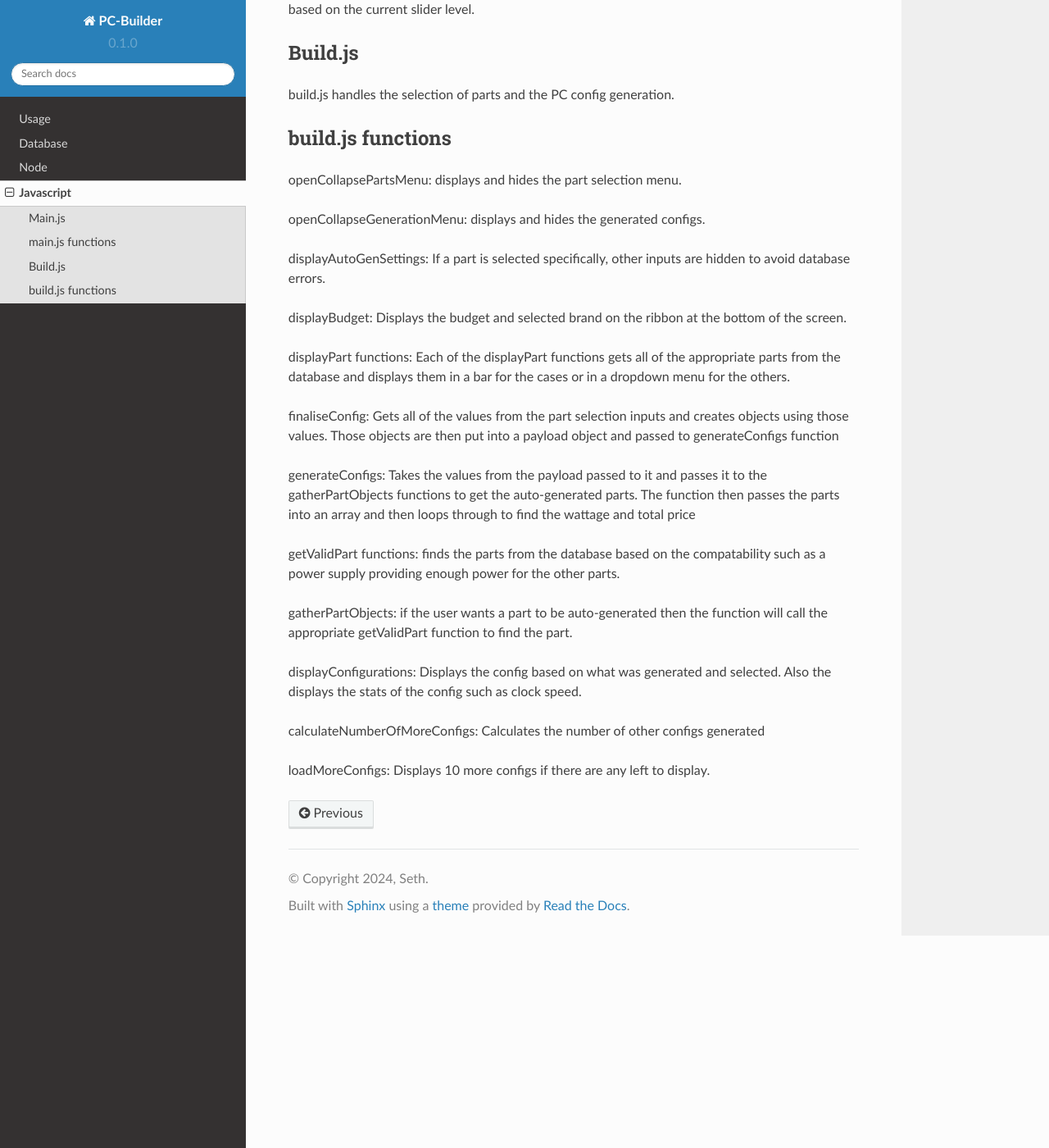
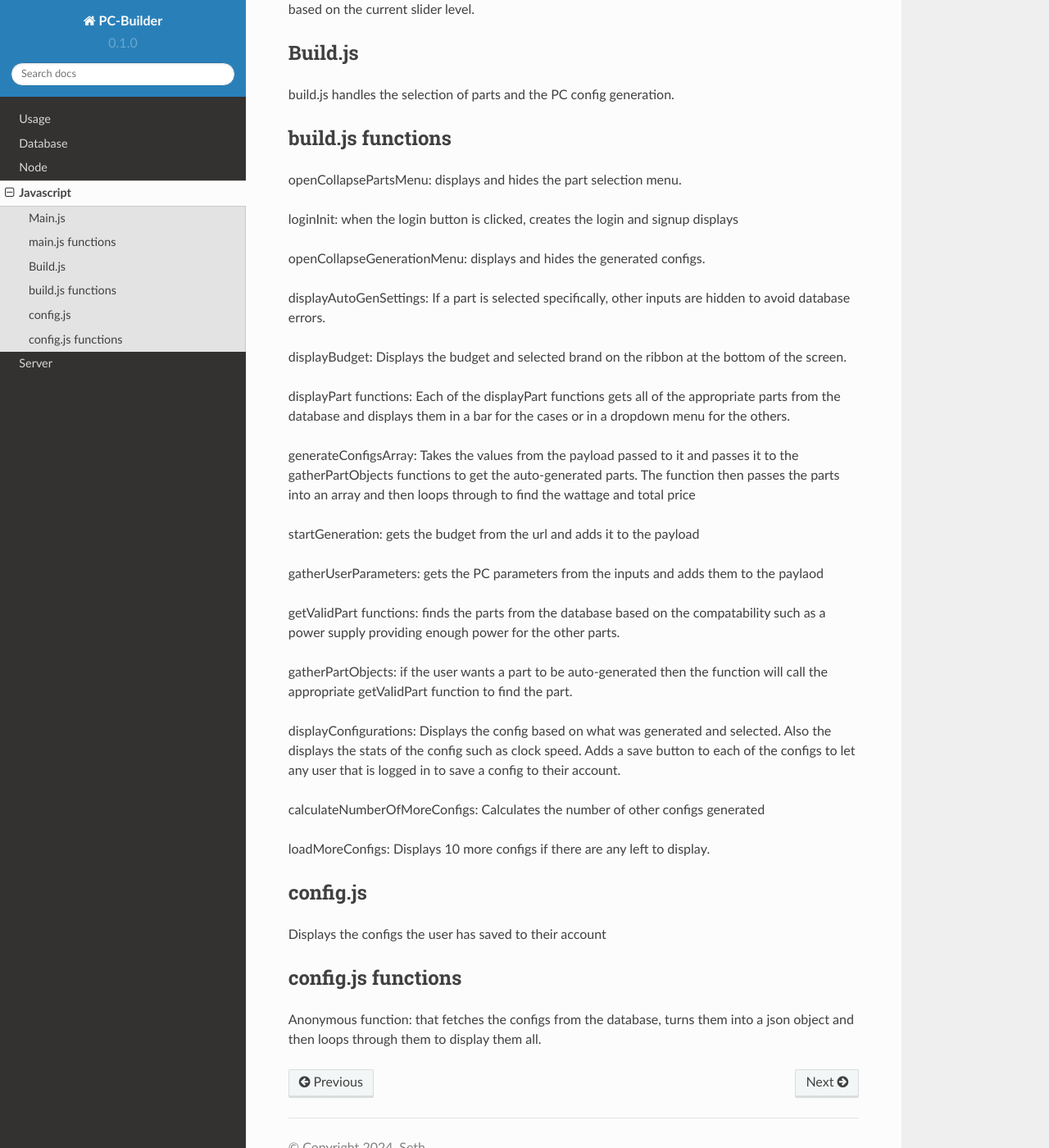
Before and after one commit to Whoosh12/Setap-doc, a Sphinx documentation site: the page built from docs/source/javascript.rst, in a window 1280 px wide and 1400 px high, scrolled down 584 px. Shown: the whole window at 82% size. Built offline with Sphinx 7.4.7 and the Read the Docs theme 2.0.0, drawn with Linux system fonts in a browser that asks for light colours.

Commit message:
finished javascript documentation and added server documentation

```diff
--- a/docs/source/index.rst
+++ b/docs/source/index.rst
@@ -26,3 +26,4 @@ Contents
    Database <db>
    Node <node>
    Javascript <javascript>
+   Server <server>
--- a/docs/source/javascript.rst
+++ b/docs/source/javascript.rst
@@ -30,6 +30,8 @@ build.js functions
 
 openCollapsePartsMenu: displays and hides the part selection menu.
 
+loginInit: when the login button is clicked, creates the login and signup displays
+
 openCollapseGenerationMenu: displays and hides the generated configs.
 
 displayAutoGenSettings: If a part is selected specifically, other inputs are hidden to avoid database errors.
@@ -38,16 +40,27 @@ displayBudget: Displays the budget and selected brand on the ribbon at the botto
 
 displayPart functions: Each of the displayPart functions gets all of the appropriate parts from the database and displays them in a bar for the cases or in a dropdown menu for the others.
 
-finaliseConfig: Gets all of the values from the part selection inputs and creates objects using those values. Those objects are then put into a payload object and passed to generateConfigs function
+generateConfigsArray: Takes the values from the payload passed to it and passes it to the gatherPartObjects functions to get the auto-generated parts. The function then passes the parts into an array and then loops through to find the wattage and total price
 
-generateConfigs: Takes the values from the payload passed to it and passes it to the gatherPartObjects functions to get the auto-generated parts. The function then passes the parts into an array and then loops through to find the wattage and total price
+startGeneration: gets the budget from the url and adds it to the payload
+
+gatherUserParameters: gets the PC parameters from the inputs and adds them to the paylaod
 
 getValidPart functions: finds the parts from the database based on the compatability such as a power supply providing enough power for the other parts.
 
 gatherPartObjects: if the user wants a part to be auto-generated then the function will call the appropriate getValidPart function to find the part.
 
-displayConfigurations: Displays the config based on what was generated and selected. Also the displays the stats of the config such as clock speed.
+displayConfigurations: Displays the config based on what was generated and selected. Also the displays the stats of the config such as clock speed. Adds a save button to each of the configs to let any user that is logged in to save a config to their account.
 
 calculateNumberOfMoreConfigs: Calculates the number of other configs generated
 
 loadMoreConfigs: Displays 10 more configs if there are any left to display.
+
+config.js
+----------
+Displays the configs the user has saved to their account
+
+config.js functions
+-----------
+
+Anonymous function: that fetches the configs from the database, turns them into a json object and then loops through them to display them all.
```
Also changed, not shown: docs/source/server.rst (added, +17 -0 lines).
